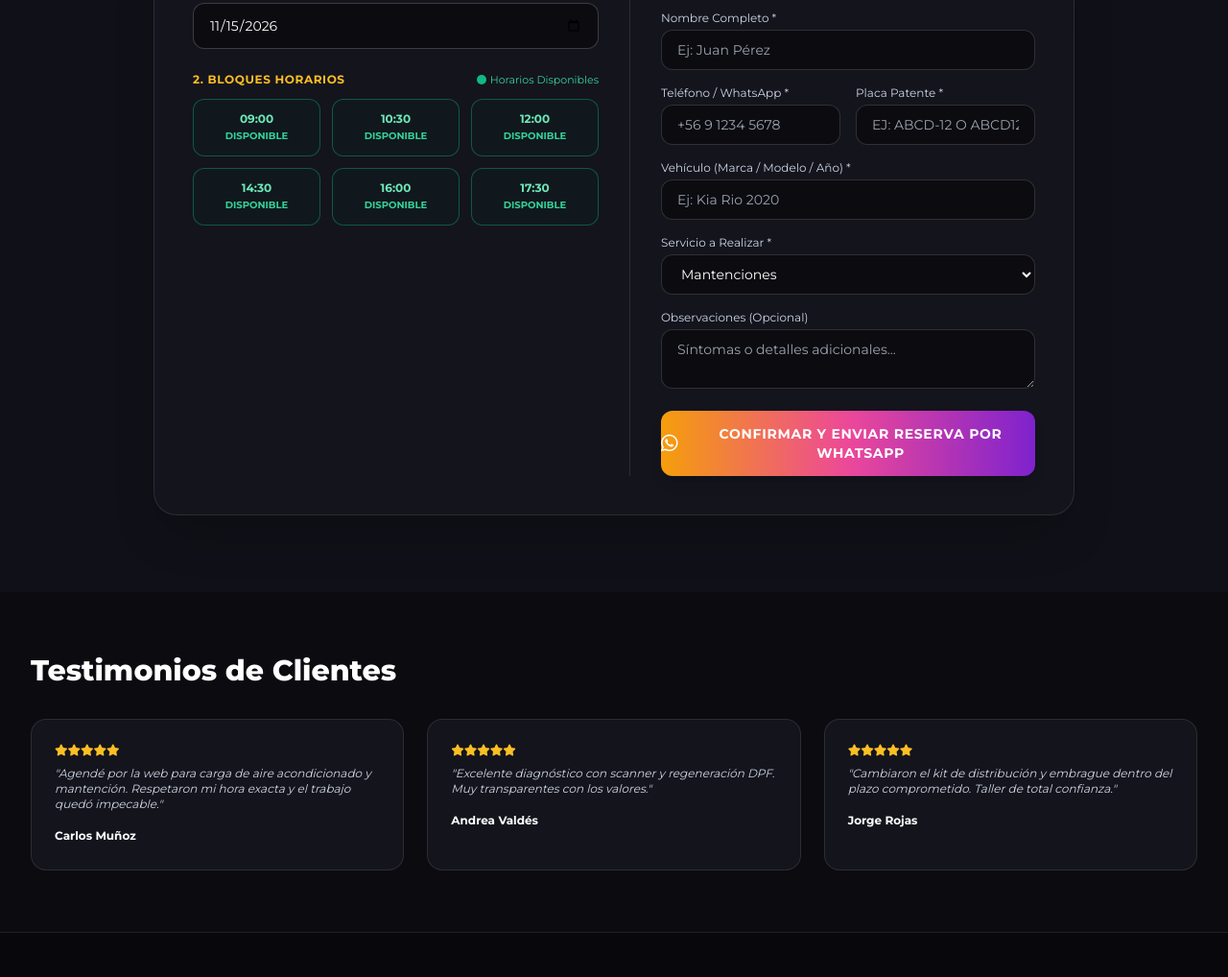
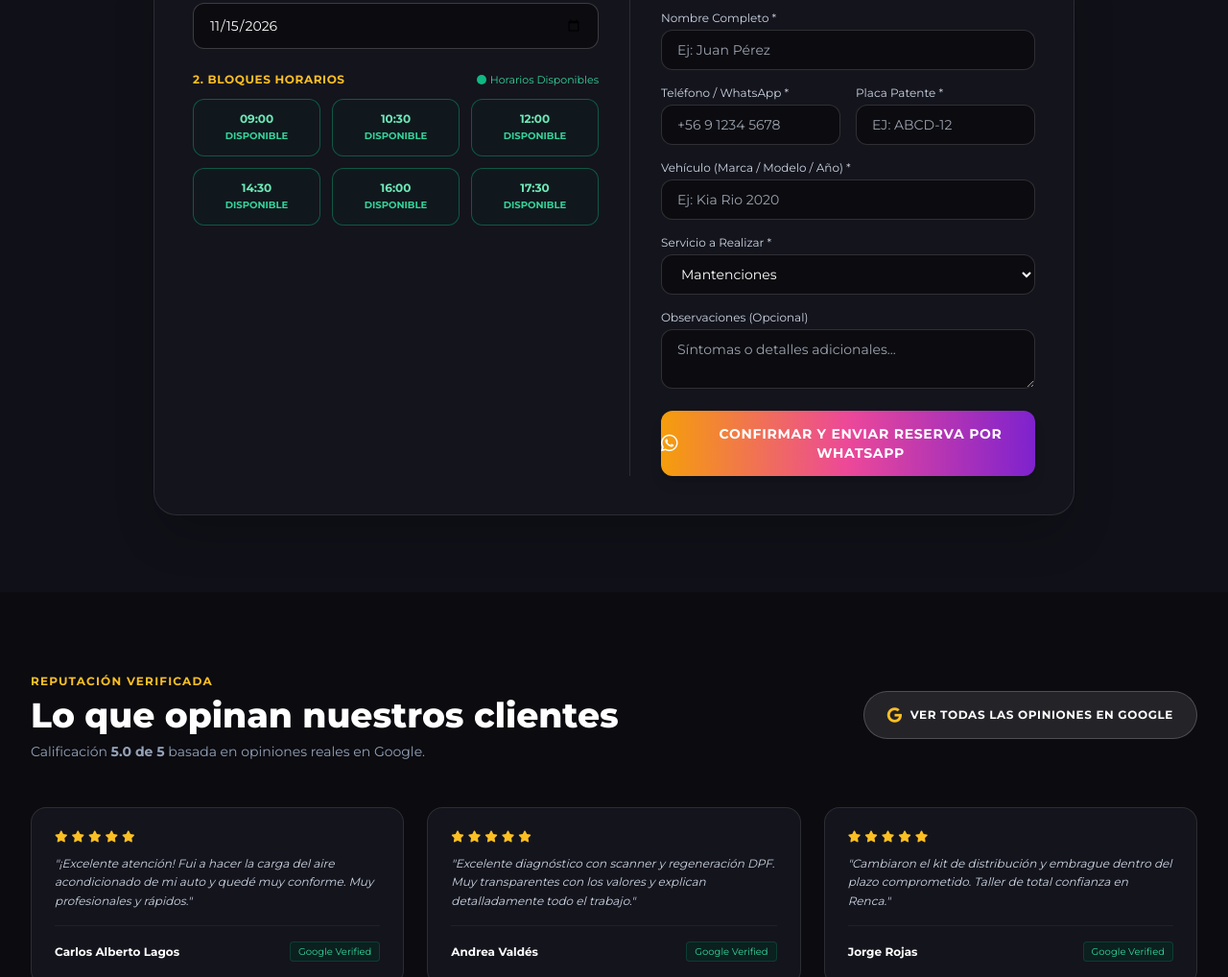
Before and after one commit to carloslagoscaro/mecanica_r19, a plain HTML site: page index.html in a window 1280 px wide. Shown: the part 1782-2800 px from the top of the page at 96% size. Drawn offline with nearby package versions, Linux system fonts and the light colour scheme.

Commit message:
Add files via upload

```diff
--- a/index.html
+++ b/index.html
@@ -29,7 +29,7 @@
                     <a href="#inicio" class="px-4 py-1.5 rounded-full border border-purple-500 bg-purple-500/10 text-white transition">Inicio</a>
                     <a href="#servicios" class="px-4 py-1.5 rounded-full text-slate-300 hover:text-white hover:bg-white/5 transition">Servicios</a>
                     <a href="#agenda" class="px-4 py-1.5 rounded-full text-slate-300 hover:text-white hover:bg-white/5 transition">Agendar Hora</a>
-                    <a href="#testimonios" class="px-4 py-1.5 rounded-full text-slate-300 hover:text-white hover:bg-white/5 transition">Testimonios</a>
+                    <a href="#testimonios" class="px-4 py-1.5 rounded-full text-slate-300 hover:text-white hover:bg-white/5 transition">Opiniones</a>
                 </nav>
                 <a href="#agenda" class="r19-btn-gradient text-white text-xs sm:text-sm font-bold px-5 py-2.5 rounded-full shadow-lg hover:opacity-90 transition">Agendar Hora</a>
             </div>
@@ -144,7 +144,7 @@
                                 </div>
                                 <div>
                                     <label class="block text-xs text-slate-300 mb-1">Placa Patente *</label>
-                                    <input type="text" id="clientePatente" required placeholder="Ej: ABCD-12 o ABCD12" class="w-full bg-[#0b0b10] border border-white/15 rounded-xl px-4 py-2.5 text-sm text-white uppercase focus:outline-none focus:border-amber-400">
+                                    <input type="text" id="clientePatente" required placeholder="Ej: ABCD-12" class="w-full bg-[#0b0b10] border border-white/15 rounded-xl px-4 py-2.5 text-sm text-white uppercase focus:outline-none focus:border-amber-400">
                                 </div>
                             </div>
                             <div>
@@ -183,25 +183,61 @@
         </div>
     </section>
 
-    <!-- Testimonios -->
-    <section id="testimonios" class="py-16 bg-[#0b0b10]">
+    <!-- Sección de Opiniones y Reseñas Reales (Integración Google Maps) -->
+    <section id="testimonios" class="py-20 bg-[#0b0b10]">
         <div class="max-w-7xl mx-auto px-4 sm:px-6 lg:px-8">
-            <h2 class="text-2xl sm:text-3xl font-extrabold text-white mb-8">Testimonios de Clientes</h2>
+            <div class="flex flex-col md:flex-row justify-between items-center mb-12 gap-6">
+                <div>
+                    <span class="text-amber-400 text-xs font-bold uppercase tracking-widest">Reputación Verificada</span>
+                    <h2 class="text-3xl sm:text-4xl font-extrabold text-white mt-1">Lo que opinan nuestros clientes</h2>
+                    <p class="text-slate-400 text-sm mt-2">Calificación <strong>5.0 de 5</strong> basada en opiniones reales en Google.</p>
+                </div>
+                <a href="https://share.google/vYLlVHv4cDYZF1wRS" target="_blank" class="px-6 py-3 rounded-full bg-white/10 hover:bg-white/15 border border-white/20 text-white font-bold text-xs uppercase tracking-wider transition flex items-center gap-2">
+                    <i class="fa-brands fa-google text-amber-400 text-base"></i> Ver todas las opiniones en Google
+                </a>
+            </div>
+
             <div class="grid grid-cols-1 md:grid-cols-3 gap-6">
-                <div class="bg-[#14141d] border border-white/10 rounded-2xl p-6">
-                    <div class="text-amber-400 text-xs mb-2"><i class="fa-solid fa-star"></i><i class="fa-solid fa-star"></i><i class="fa-solid fa-star"></i><i class="fa-solid fa-star"></i><i class="fa-solid fa-star"></i></div>
-                    <p class="text-slate-300 text-xs italic mb-3">"Agendé por la web para carga de aire acondicionado y mantención. Respetaron mi hora exacta y el trabajo quedó impecable."</p>
-                    <span class="text-white font-bold text-xs">Carlos Muñoz</span>
+                <!-- Reseña 1 -->
+                <div class="bg-[#14141d] border border-white/10 rounded-2xl p-6 flex flex-col justify-between">
+                    <div>
+                        <div class="text-amber-400 text-xs mb-3 flex gap-1">
+                            <i class="fa-solid fa-star"></i><i class="fa-solid fa-star"></i><i class="fa-solid fa-star"></i><i class="fa-solid fa-star"></i><i class="fa-solid fa-star"></i>
+                        </div>
+                        <p class="text-slate-300 text-xs italic mb-4 leading-relaxed">"¡Excelente atención! Fui a hacer la carga del aire acondicionado de mi auto y quedé muy conforme. Muy profesionales y rápidos."</p>
+                    </div>
+                    <div class="flex items-center justify-between border-t border-white/5 pt-4">
+                        <span class="text-white font-bold text-xs">Carlos Alberto Lagos</span>
+                        <span class="text-[10px] text-emerald-400 bg-emerald-950/50 px-2 py-0.5 rounded border border-emerald-500/20">Google Verified</span>
+                    </div>
                 </div>
-                <div class="bg-[#14141d] border border-white/10 rounded-2xl p-6">
-                    <div class="text-amber-400 text-xs mb-2"><i class="fa-solid fa-star"></i><i class="fa-solid fa-star"></i><i class="fa-solid fa-star"></i><i class="fa-solid fa-star"></i><i class="fa-solid fa-star"></i></div>
-                    <p class="text-slate-300 text-xs italic mb-3">"Excelente diagnóstico con scanner y regeneración DPF. Muy transparentes con los valores."</p>
-                    <span class="text-white font-bold text-xs">Andrea Valdés</span>
+
+                <!-- Reseña 2 -->
+                <div class="bg-[#14141d] border border-white/10 rounded-2xl p-6 flex flex-col justify-between">
+                    <div>
+                        <div class="text-amber-400 text-xs mb-3 flex gap-1">
+                            <i class="fa-solid fa-star"></i><i class="fa-solid fa-star"></i><i class="fa-solid fa-star"></i><i class="fa-solid fa-star"></i><i class="fa-solid fa-star"></i>
+                        </div>
+                        <p class="text-slate-300 text-xs italic mb-4 leading-relaxed">"Excelente diagnóstico con scanner y regeneración DPF. Muy transparentes con los valores y explican detalladamente todo el trabajo."</p>
+                    </div>
+                    <div class="flex items-center justify-between border-t border-white/5 pt-4">
+                        <span class="text-white font-bold text-xs">Andrea Valdés</span>
+                        <span class="text-[10px] text-emerald-400 bg-emerald-950/50 px-2 py-0.5 rounded border border-emerald-500/20">Google Verified</span>
+                    </div>
                 </div>
-                <div class="bg-[#14141d] border border-white/10 rounded-2xl p-6">
-                    <div class="text-amber-400 text-xs mb-2"><i class="fa-solid fa-star"></i><i class="fa-solid fa-star"></i><i class="fa-solid fa-star"></i><i class="fa-solid fa-star"></i><i class="fa-solid fa-star"></i></div>
-                    <p class="text-slate-300 text-xs italic mb-3">"Cambiaron el kit de distribución y embrague dentro del plazo comprometido. Taller de total confianza."</p>
-                    <span class="text-white font-bold text-xs">Jorge Rojas</span>
+
+                <!-- Reseña 3 -->
+                <div class="bg-[#14141d] border border-white/10 rounded-2xl p-6 flex flex-col justify-between">
+                    <div>
+                        <div class="text-amber-400 text-xs mb-3 flex gap-1">
+                            <i class="fa-solid fa-star"></i><i class="fa-solid fa-star"></i><i class="fa-solid fa-star"></i><i class="fa-solid fa-star"></i><i class="fa-solid fa-star"></i>
+                        </div>
+                        <p class="text-slate-300 text-xs italic mb-4 leading-relaxed">"Cambiaron el kit de distribución y embrague dentro del plazo comprometido. Taller de total confianza en Renca."</p>
+                    </div>
+                    <div class="flex items-center justify-between border-t border-white/5 pt-4">
+                        <span class="text-white font-bold text-xs">Jorge Rojas</span>
+                        <span class="text-[10px] text-emerald-400 bg-emerald-950/50 px-2 py-0.5 rounded border border-emerald-500/20">Google Verified</span>
+                    </div>
                 </div>
             </div>
         </div>
@@ -214,7 +250,7 @@
                 <div class="space-y-2 text-sm text-slate-300">
                     <p class="flex items-center justify-center md:justify-start gap-3"><i class="fa-solid fa-phone text-amber-400"></i> +56932291414</p>
                     <p class="flex items-center justify-center md:justify-start gap-3"><i class="fa-solid fa-envelope text-amber-400"></i> contacto@r19mecanica.cl</p>
-                    <p class="flex items-center justify-center md:justify-start gap-3"><i class="fa-solid fa-location-dot text-amber-400"></i> Santiago, Chile</p>
+                    <p class="flex items-center justify-center md:justify-start gap-3"><i class="fa-solid fa-location-dot text-amber-400"></i> Los Crisantemos 2127, Renca, Santiago</p>
                 </div>
                 <div class="flex flex-col items-center justify-center">
                     <img src="logo.jfif" alt="R19 Mecánica Automotriz" class="h-24 w-auto object-contain rounded-xl">
@@ -222,9 +258,9 @@
                 <div class="flex flex-col items-center md:items-end justify-center">
                     <span class="text-xs font-bold uppercase tracking-wider text-slate-400 mb-3">Redes Sociales</span>
                     <div class="flex items-center gap-3 mb-4">
+                        <a href="https://share.google/vYLlVHv4cDYZF1wRS" target="_blank" class="w-9 h-9 rounded-full bg-white/10 hover:bg-amber-500 flex items-center justify-center text-white transition" title="Google Maps"><i class="fa-brands fa-google"></i></a>
                         <a href="#" class="w-9 h-9 rounded-full bg-white/10 hover:bg-purple-600 flex items-center justify-center text-white transition"><i class="fa-brands fa-facebook-f"></i></a>
                         <a href="#" class="w-9 h-9 rounded-full bg-white/10 hover:bg-pink-600 flex items-center justify-center text-white transition"><i class="fa-brands fa-instagram"></i></a>
-                        <a href="#" class="w-9 h-9 rounded-full bg-white/10 hover:bg-amber-500 flex items-center justify-center text-white transition"><i class="fa-brands fa-tiktok"></i></a>
                     </div>
                     <button onclick="abrirPanelMecanico()" class="text-xs text-slate-400 hover:text-amber-400 underline transition font-medium">
                         <i class="fa-solid fa-wrench mr-1"></i> Acceso Panel Mecánico
@@ -378,7 +414,6 @@
             reservasLocal.push(nuevaCita);
             localStorage.setItem('r19_citas_pro_patente', JSON.stringify(reservasLocal));
 
-            // Mensaje de WhatsApp enriquecido con la Patente
             let msg = `Hola *R19 Mecánica Automotriz*, he agendado una hora en la web:%0A%0A`;
             msg += `*Fecha:* ${fecha}%0A`;
             msg += `*Hora:* ${hora} hrs%0A`;
```
